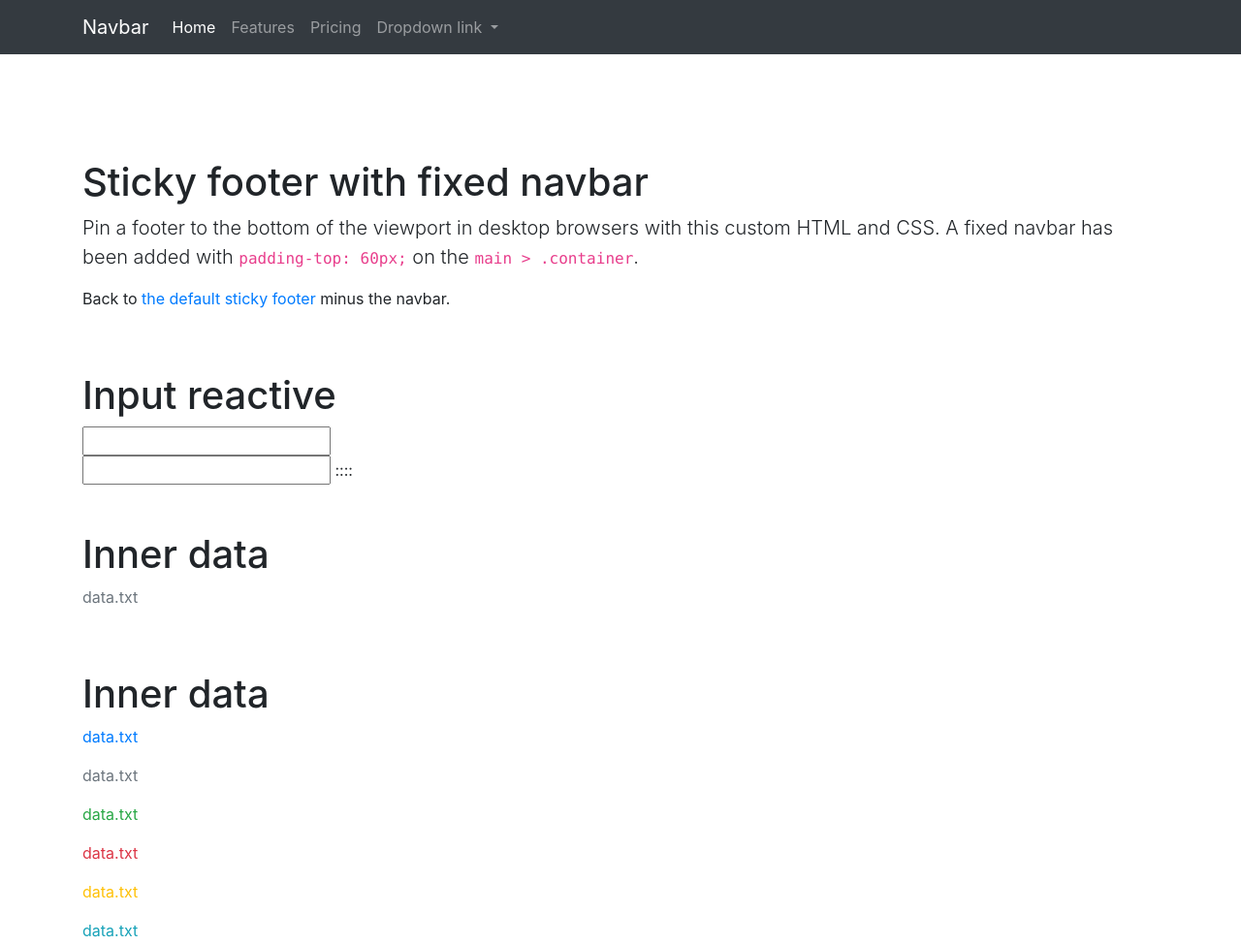
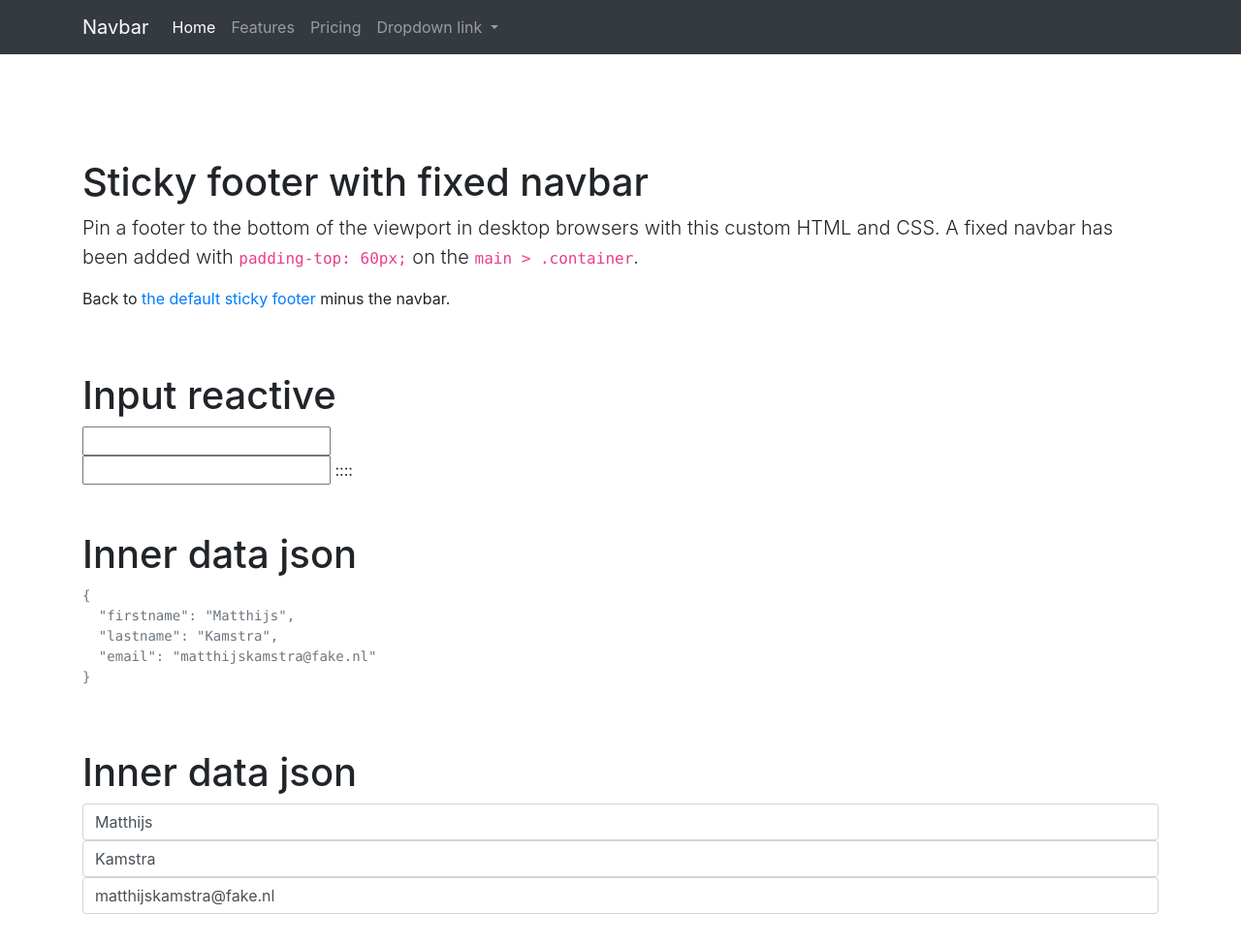
Before and after one commit to MatthijsKamstra/monkee-z, a plain HTML site: page docs/index.html in a window 1280 px wide. Shown: the top 975 px of the page at 97% size. Drawn offline with nearby package versions, Linux system fonts and the light colour scheme; no server answers.

Commit message:
parse json in form

```diff
--- a/docs/data/data.json
+++ b/docs/data/data.json
@@ -1,3 +1,5 @@
 {
-  "data": true
+  "firstname": "Matthijs",
+  "lastname": "Kamstra",
+  "email": "matthijskamstra@fake.nl"
 }
--- a/docs/index.html
+++ b/docs/index.html
@@ -43,6 +43,20 @@
 
 			</div>
 		</div>
+	</div>
+
+	<div class="container mt-5">
+		<h1>Inner data json</h1>
+		<pre data-load-inner="data/data.json" class="text-secondary"></pre>
+	</div>
+
+	<div class="container mt-5">
+		<h1>Inner data json</h1>
+		<form data-load-inner="data/data.json">
+			<input data-name="firstname" type="text" class="form-control" placeholder="test">
+			<input data-name="lastname" type="text" class="form-control" placeholder="test">
+			<input data-name="email" type="email" class="form-control" placeholder="name@example.com">
+		</form>
 	</div>
 
 	<div class="container mt-5">
--- a/docs/monkee_load_inner.js
+++ b/docs/monkee_load_inner.js
@@ -37,7 +37,7 @@ class MonkeeLoadInner {
 		this.loadingArr = [];
 		this.dataAtr = "data-load-inner";
 		this.req = new XMLHttpRequest();
-		this.DEBUG = true;
+		this.DEBUG = false;
 		let _gthis = this;
 		window.document.addEventListener("DOMContentLoaded",function(event) {
 			if(_gthis.DEBUG) {
@@ -57,8 +57,8 @@ class MonkeeLoadInner {
 			let target = wrapper.getAttribute("data-target");
 			let nameArr = wrapper.querySelectorAll("[data-name]");
 			if(this.DEBUG) {
-				console.log("src/MonkeeLoadInner.hx:37:",target);
-				console.log("src/MonkeeLoadInner.hx:38:",nameArr);
+				console.log("src/MonkeeLoadInner.hx:39:",target);
+				console.log("src/MonkeeLoadInner.hx:40:",nameArr);
 			}
 			this.loadingArr.push({ el : wrapper, url : url, target : target, names : nameArr});
 		}
@@ -92,7 +92,12 @@ class MonkeeLoadInner {
 			if(body == "") {
 				body = _gthis.req.response;
 			}
-			if(obj.names.length > 0) {
+			if(obj.url.indexOf("json") != -1) {
+				if(_gthis.DEBUG) {
+					$global.console.warn(obj.url);
+				}
+				_gthis.jsonConvert(obj,_gthis.req.response);
+			} else if(obj.names.length > 0) {
 				let _g = 0;
 				let _g1 = obj.names.length;
 				while(_g < _g1) {
@@ -115,6 +120,23 @@ class MonkeeLoadInner {
 			}
 		};
 		this.req.send();
+	}
+	jsonConvert(obj,str) {
+		let json = JSON.parse(str);
+		if(this.DEBUG) {
+			console.log("src/MonkeeLoadInner.hx:122:",json["lastname"]);
+		}
+		if(obj.names.length > 0) {
+			let _g = 0;
+			let _g1 = obj.names.length;
+			while(_g < _g1) {
+				let i = _g++;
+				let input = obj.names[i];
+				input.value = json[input.getAttribute("data-name")];
+			}
+		} else {
+			Html.processHTML(str,obj.el,true);
+		}
 	}
 	static main() {
 		let app = new MonkeeLoadInner();
```
Also changed, not shown: README.md, 1 other file.
